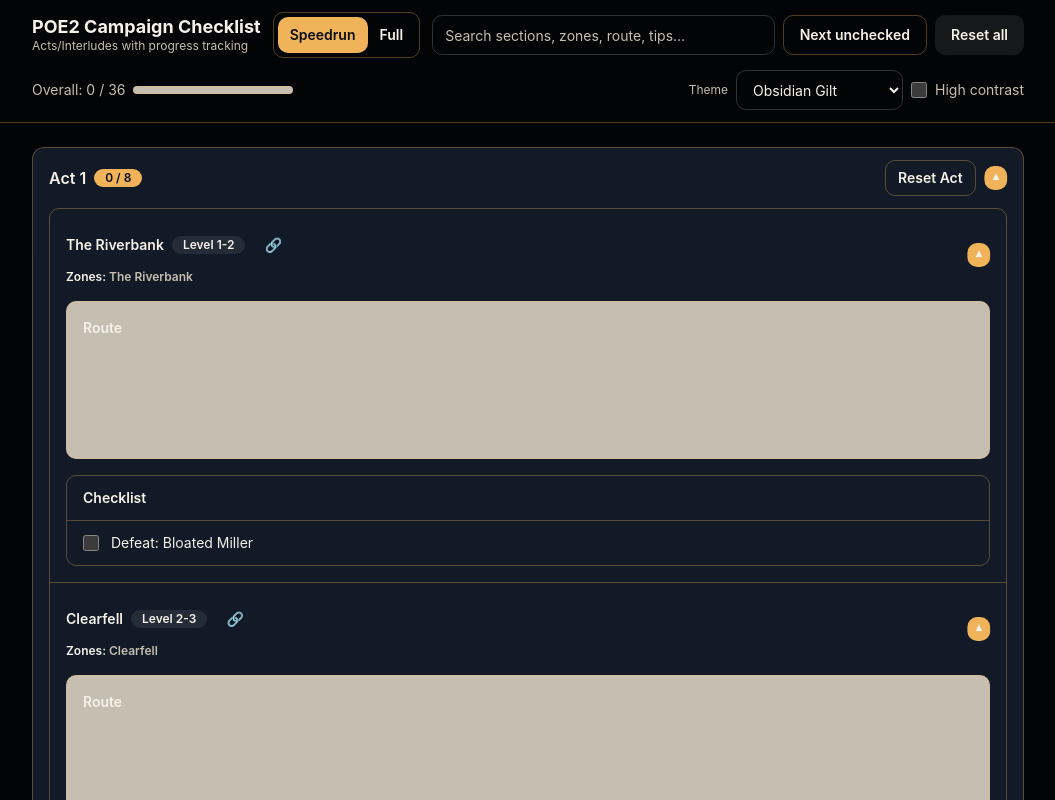
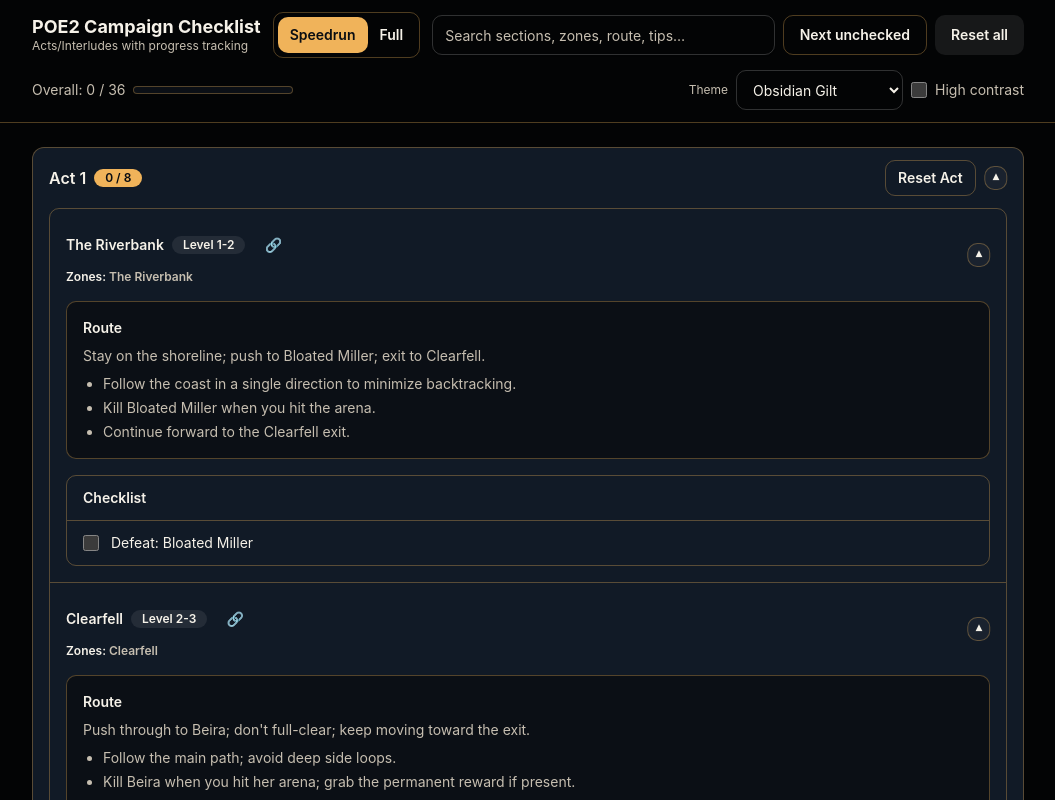
Before and after one commit to bradfordbolin/poe2-campaignQSguide, a React app: page / in a window 1280 px wide. Shown: the top 800 px of the page, without its empty margins (112-1167 px from the left). Built offline with nearby package versions, Linux system fonts and the light colour scheme; the HTML template or start-up script is replaced by a standard one.

Commit message:
Fix theme token mapping to restore route text

```diff
--- a/src/index.css
+++ b/src/index.css
@@ -4,26 +4,6 @@
 
 :root {
   --radius: 12px;
-
-  --background: var(--bg);
-  --foreground: var(--text);
-  --card: var(--card);
-  --card-foreground: var(--text);
-  --popover: var(--panel);
-  --popover-foreground: var(--text);
-  --primary: var(--accent);
-  --primary-foreground: var(--button-text);
-  --secondary: var(--button-secondary-bg);
-  --secondary-foreground: var(--text);
-  --muted: var(--panel);
-  --muted-foreground: var(--muted);
-  --accent: var(--row-hover);
-  --accent-foreground: var(--text);
-  --destructive: #ef4444;
-  --destructive-foreground: #ffffff;
-  --border: var(--border);
-  --input: var(--input-border);
-  --ring: var(--focus);
 
   font-family: 'Inter', system-ui, -apple-system, BlinkMacSystemFont, 'Segoe UI', sans-serif;
   background-color: var(--bg);
@@ -66,9 +46,3 @@
   outline: 2px solid var(--focus);
   outline-offset: 2px;
 }
-
-@layer base {
-  body {
-    @apply bg-background text-foreground;
-  }
-}
--- a/tailwind.config.cjs
+++ b/tailwind.config.cjs
@@ -5,37 +5,37 @@
     extend: {
       colors: {
         border: 'var(--border)',
-        input: 'var(--input)',
-        ring: 'var(--ring)',
-        background: 'var(--background)',
-        foreground: 'var(--foreground)',
+        input: 'var(--input-border)',
+        ring: 'var(--focus)',
+        background: 'var(--bg)',
+        foreground: 'var(--text)',
         primary: {
-          DEFAULT: 'var(--primary)',
-          foreground: 'var(--primary-foreground)',
+          DEFAULT: 'var(--accent)',
+          foreground: 'var(--button-text)',
         },
         secondary: {
-          DEFAULT: 'var(--secondary)',
-          foreground: 'var(--secondary-foreground)',
+          DEFAULT: 'var(--button-secondary-bg)',
+          foreground: 'var(--text)',
         },
         destructive: {
-          DEFAULT: 'var(--destructive)',
-          foreground: 'var(--destructive-foreground)',
+          DEFAULT: '#ef4444',
+          foreground: '#ffffff',
         },
         muted: {
-          DEFAULT: 'var(--muted)',
-          foreground: 'var(--muted-foreground)',
+          DEFAULT: 'var(--panel)',
+          foreground: 'var(--muted)',
         },
         accent: {
-          DEFAULT: 'var(--accent)',
-          foreground: 'var(--accent-foreground)',
+          DEFAULT: 'var(--row-hover)',
+          foreground: 'var(--text)',
         },
         popover: {
-          DEFAULT: 'var(--popover)',
-          foreground: 'var(--popover-foreground)',
+          DEFAULT: 'var(--panel)',
+          foreground: 'var(--text)',
         },
         card: {
           DEFAULT: 'var(--card)',
-          foreground: 'var(--card-foreground)',
+          foreground: 'var(--text)',
         },
       },
       borderRadius: {
```
